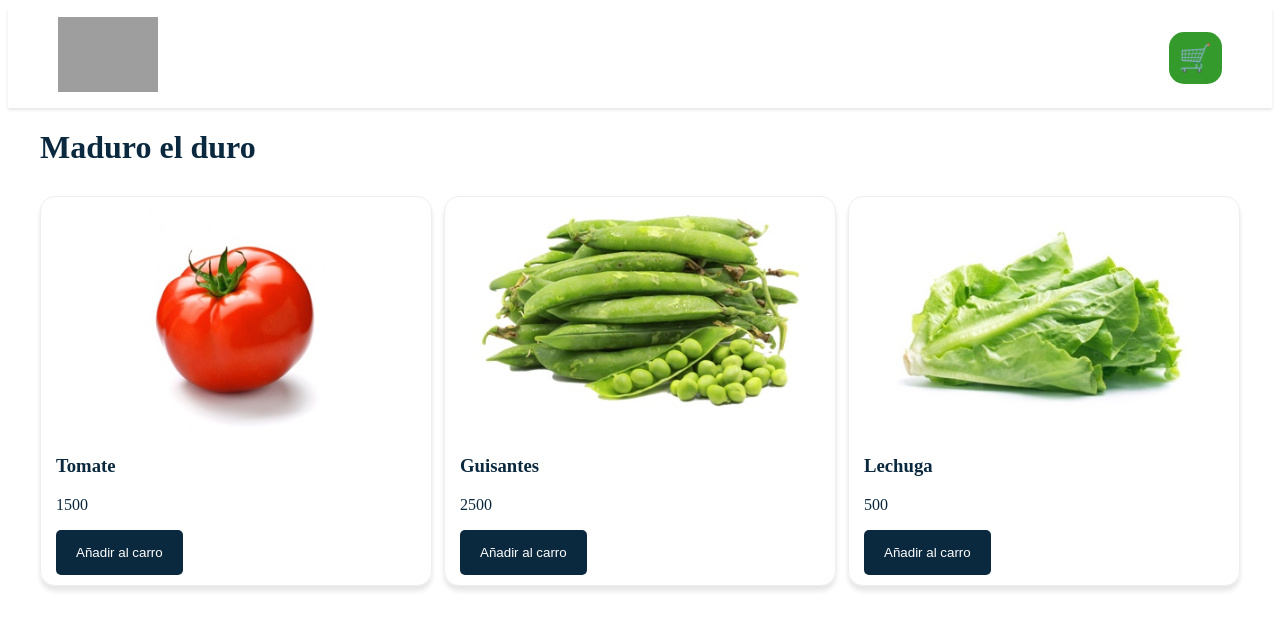
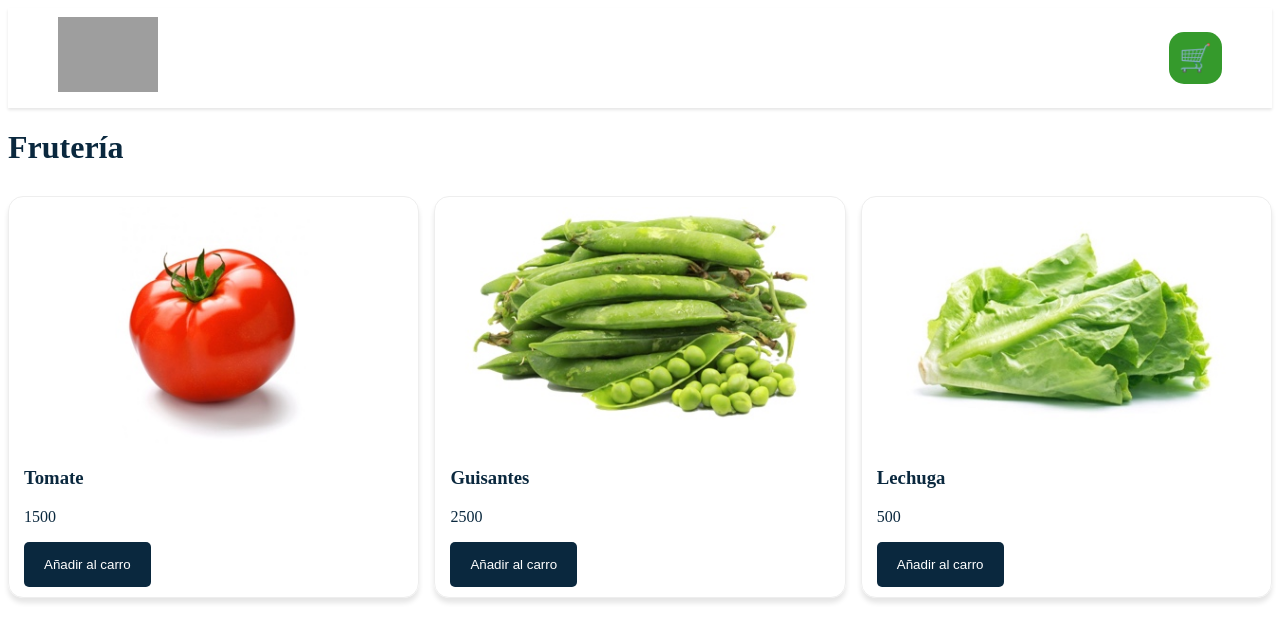
Before and after one commit to JuananA1000/CarritoDeCompras, a React (Create React App) app: page / in a window 1280 px wide. Shown: the top 642 px of the page. Built offline with nearby package versions, Linux system fonts and the light colour scheme; grey boxes are pictures that could not be loaded.

Commit message:
Tamaño adaptativo (falta mobile responsive)

```diff
--- a/src/components/Layout.js
+++ b/src/components/Layout.js
@@ -9,9 +9,6 @@ const estilo = {
         flexDirection: "column",
     },
 
-    container: {
-        width: "1200px",
-    },
 };
 
 class Layout extends Component {
@@ -20,7 +17,7 @@ class Layout extends Component {
             // Este div centrará el contenido en pantalla
             <div style={estilo.layout}>
                 {/* Este segundo, le daremos un ancho de 1200px */}
-                <div style={estilo.container}>
+                <div>
                     {this.props.children}
                 </div>
             </div>
--- a/src/components/Titulo.js
+++ b/src/components/Titulo.js
@@ -8,7 +8,7 @@ const estilo = {
 
 class Titulo extends Component {
     render() {
-        return <h1 style={estilo.titulo}>Maduro el duro</h1>;
+        return <h1 style={estilo.titulo}>Frutería</h1>;
     }
 }
 
```
